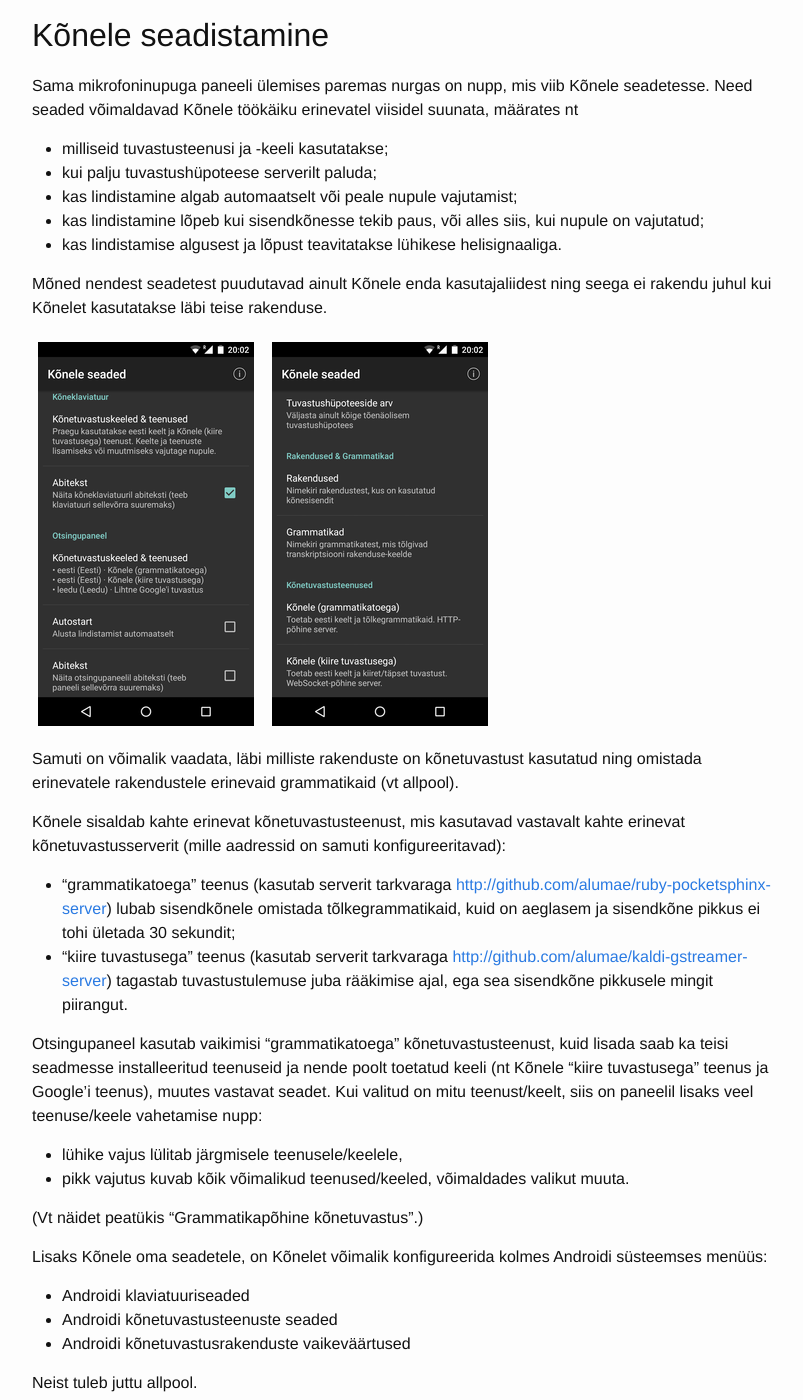
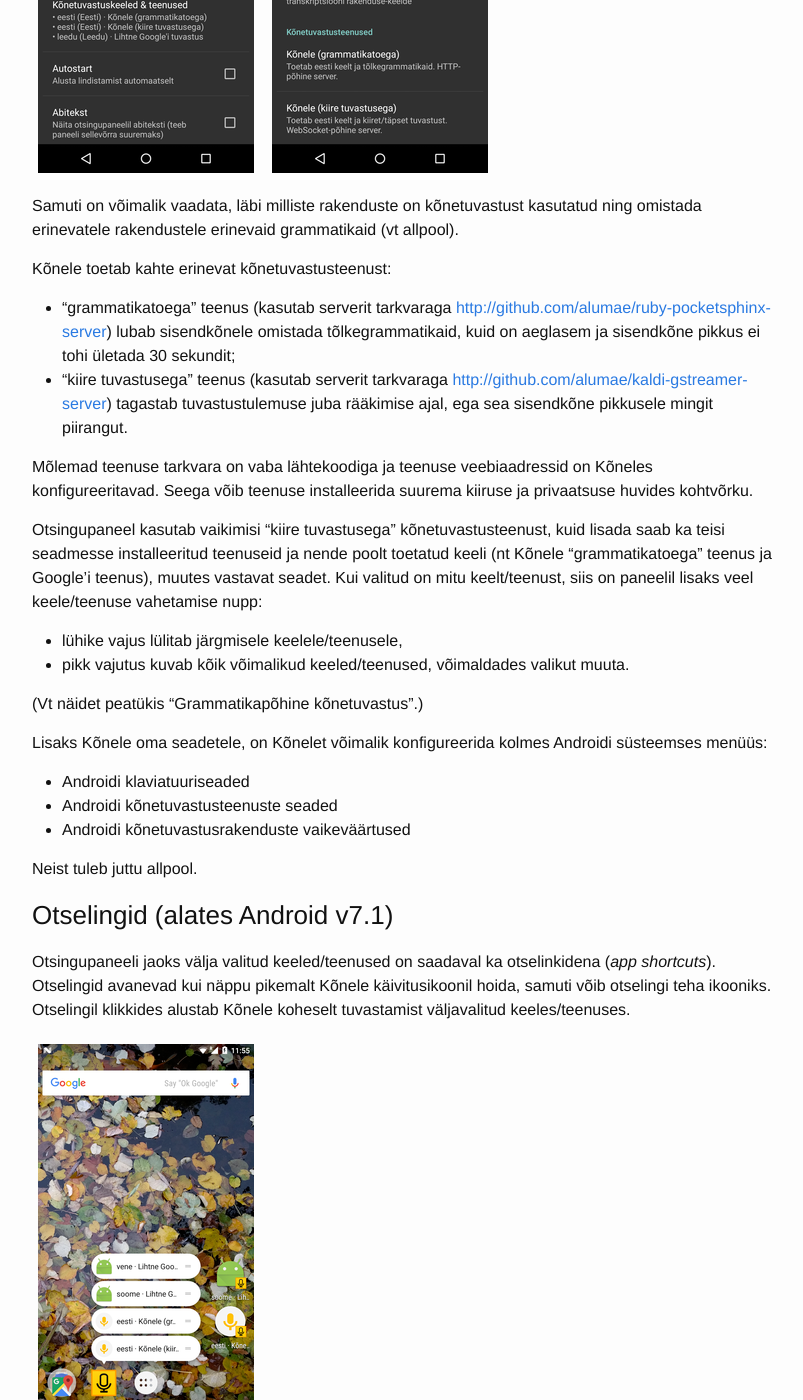
Before and after one commit to Kaljurand/K6nele, a Jekyll site: the page built from docs/et/user_guide.md, in a window 1280 px wide and 1400 px high, scrolled down 3192 px. Shown: the whole window, without its empty margins (238-1041 px from the left). Built offline with Jekyll 4.4.1, drawn with Linux system fonts in a browser that asks for light colours; comment, search, counter and statistics services are not loaded; some of the changed text lies outside the part shown.

Commit message:
Improve doc

```diff
--- a/docs/et/user_guide.md
+++ b/docs/et/user_guide.md
@@ -58,7 +58,7 @@
 
 Allpool tuleb kõikidest nendest kasutusolukordadest lähemalt juttu.
 
-## Kõnepõhine veebiotsing
+## Kõnele kui iseseisev rakendus
 
 Vajutades Kõnele käivitusikoonile (_launcher icon_) avaneb mikrofoninupuga paneel.
 Nupule vajutades teisendab Kõnele sisendkõne tekstiks ning edastab selle
@@ -70,12 +70,6 @@
 <img src="{{ site.baseurl }}/images/et/Screenshot_2015-09-23-09-02-27.png">
 <img src="{{ site.baseurl }}/images/et/Screenshot_2015-09-23-09-02-35.png">
 <img src="{{ site.baseurl }}/images/et/Screenshot_2015-09-23-09-02-48.png">
-
-### Otselingid (alates Android v7.1)
-
-Otsingupaneeli jaoks välja valitud keeled/teenused on saadaval ka otselinkidena (_app shortcuts_). Otselingid avanevad kui näppu pikemalt Kõnele käivitusikoonil hoida, samuti võib otselingi teha ikooniks. Otselingil klikkides alustab Kõnele koheselt tuvastamist väljavalitud keeles/teenuses.
-
-<img src="{{ site.baseurl }}/images/et/Screenshot_20161227-115800.png">
 
 ### Ümberkirjutusreeglid (alates v1.6 beeta)
 
@@ -105,8 +99,7 @@
 Samuti on võimalik vaadata, läbi milliste rakenduste on kõnetuvastust kasutatud ning
 omistada erinevatele rakendustele erinevaid grammatikaid (vt allpool).
 
-Kõnele sisaldab kahte erinevat kõnetuvastusteenust, mis kasutavad vastavalt kahte erinevat
-kõnetuvastusserverit (mille aadressid on samuti konfigureeritavad):
+Kõnele toetab kahte erinevat kõnetuvastusteenust:
 
   - "grammatikatoega" teenus (kasutab serverit tarkvaraga <http://github.com/alumae/ruby-pocketsphinx-server>)
     lubab sisendkõnele omistada tõlkegrammatikaid, kuid on aeglasem ja sisendkõne pikkus ei tohi ületada
@@ -114,14 +107,16 @@
   - "kiire tuvastusega" teenus (kasutab serverit tarkvaraga <http://github.com/alumae/kaldi-gstreamer-server>)
     tagastab tuvastustulemuse juba rääkimise ajal, ega sea sisendkõne pikkusele mingit piirangut.
 
-Otsingupaneel kasutab vaikimisi "grammatikatoega" kõnetuvastusteenust, kuid
+Mõlemad teenuse tarkvara on vaba lähtekoodiga ja teenuse veebiaadressid on Kõneles konfigureeritavad. Seega võib teenuse installeerida suurema kiiruse ja privaatsuse huvides kohtvõrku.
+
+Otsingupaneel kasutab vaikimisi "kiire tuvastusega" kõnetuvastusteenust, kuid
 lisada saab ka teisi seadmesse installeeritud teenuseid ja nende poolt toetatud
-keeli (nt Kõnele "kiire tuvastusega" teenus ja Google'i teenus),
+keeli (nt Kõnele "grammatikatoega" teenus ja Google'i teenus),
 muutes vastavat seadet.
-Kui valitud on mitu teenust/keelt, siis on paneelil lisaks veel teenuse/keele vahetamise nupp:
+Kui valitud on mitu keelt/teenust, siis on paneelil lisaks veel keele/teenuse vahetamise nupp:
 
-- lühike vajus lülitab järgmisele teenusele/keelele,
-- pikk vajutus kuvab kõik võimalikud teenused/keeled, võimaldades valikut muuta.
+- lühike vajus lülitab järgmisele keelele/teenusele,
+- pikk vajutus kuvab kõik võimalikud keeled/teenused, võimaldades valikut muuta.
 
 (Vt näidet peatükis "Grammatikapõhine kõnetuvastus".)
 
@@ -133,6 +128,12 @@
   - Androidi kõnetuvastusrakenduste vaikeväärtused
 
 Neist tuleb juttu allpool.
+
+### Otselingid (alates Android v7.1)
+
+Otsingupaneeli jaoks välja valitud keeled/teenused on saadaval ka otselinkidena (_app shortcuts_). Otselingid avanevad kui näppu pikemalt Kõnele käivitusikoonil hoida, samuti võib otselingi teha ikooniks. Otselingil klikkides alustab Kõnele koheselt tuvastamist väljavalitud keeles/teenuses.
+
+<img src="{{ site.baseurl }}/images/et/Screenshot_20161227-115800.png">
 
 ## Kõnele klaviatuurirakendusena
 
```
Also changed, not shown: other parts of docs/et/user_guide.md (+1 -1 lines).
